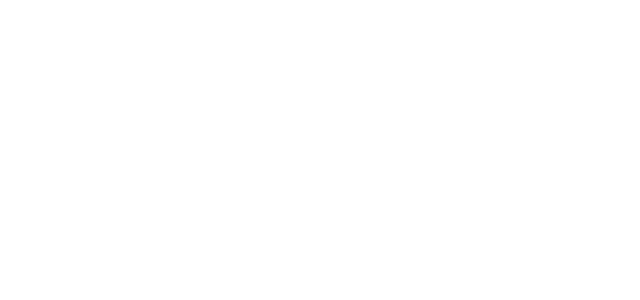
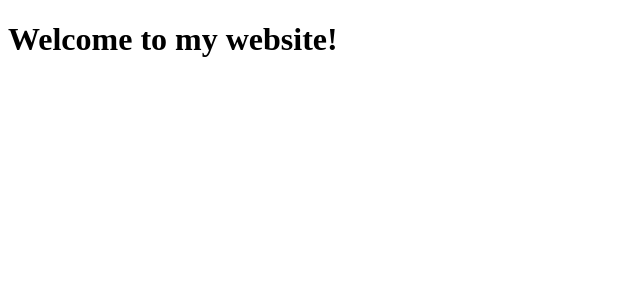
Before and after one commit to acciojob/react-router-Riyakhilari, a React app: page / in a window 1280 px wide. Shown: the top 300 px of the page, without its empty margins (0-640 px from the left). Built offline with nearby package versions, Linux system fonts and the light colour scheme.

Commit message:
Update App.js

```diff
--- a/src/components/App.js
+++ b/src/components/App.js
@@ -3,11 +3,7 @@
 import './../styles/App.css';
 
 const App = () => {
-  return (
-    <div>
-        {/* Do not remove the main div */}
-    </div>
-  )
-}
+  return <h1>Welcome to my website!</h1>;
+};
 
-export default App
+export default App;
```
